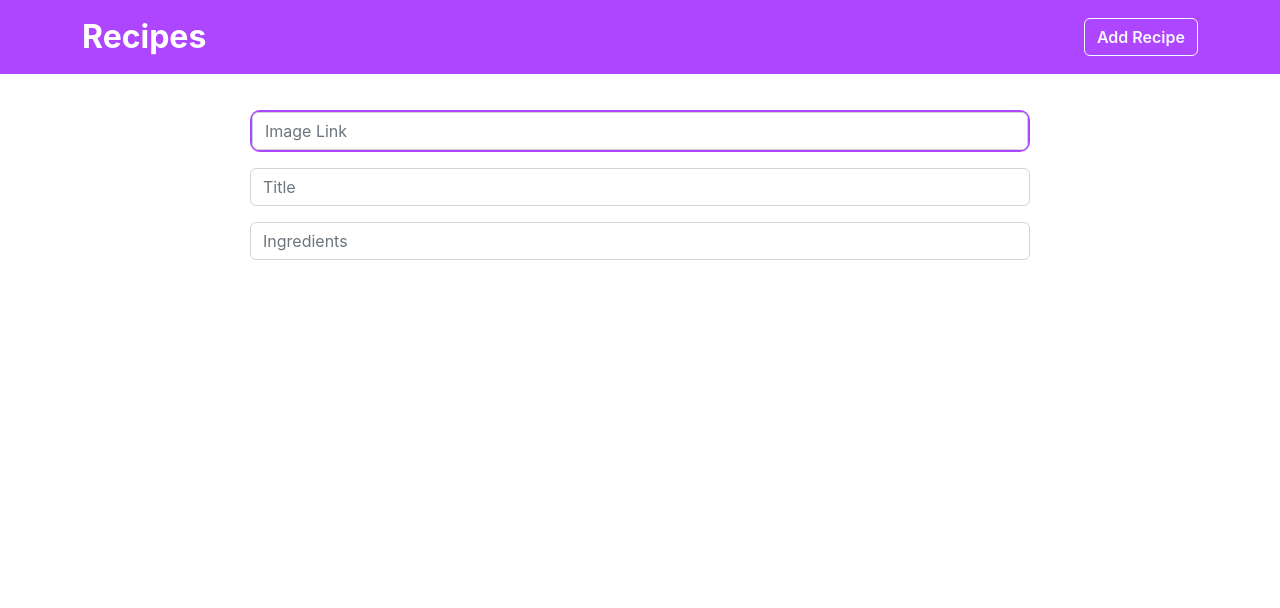
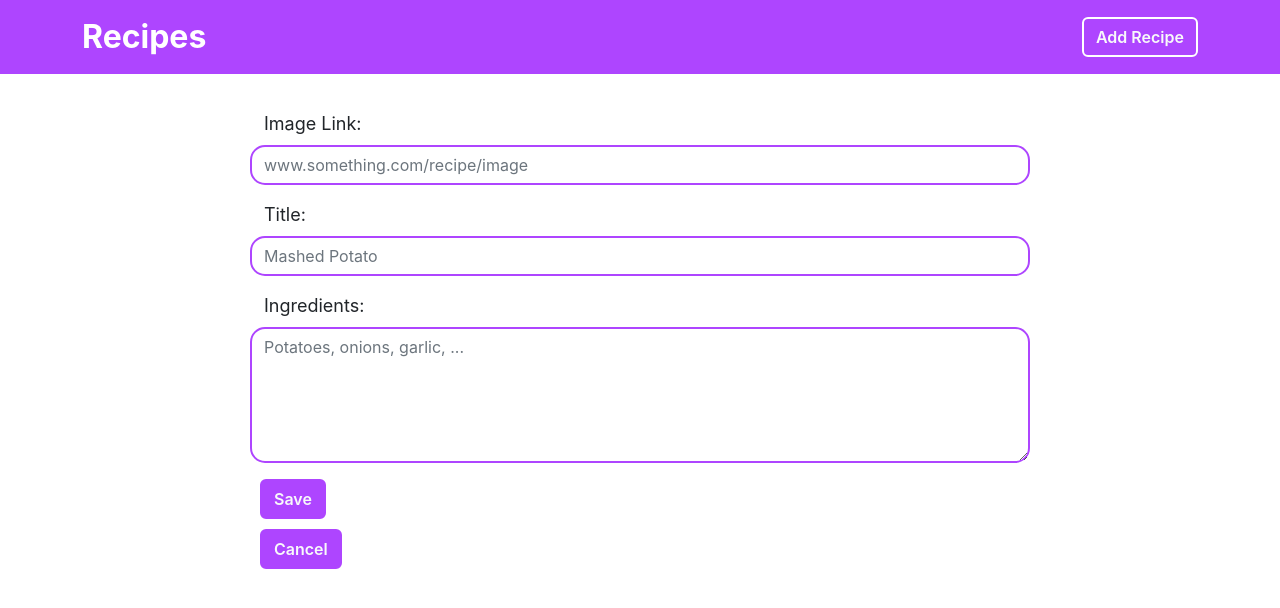
Before and after one commit to hegnemurd/recipes, a React (Create React App) app in the folder project/: page /new-recipe in a window 1280 px wide. Shown: the top 608 px of the page. Built offline with nearby package versions, Linux system fonts and the light colour scheme.

Commit message:
Adding logic for adding a new recipe

```diff
--- a/project/src/components/Nav/Navbar.module.css
+++ b/project/src/components/Nav/Navbar.module.css
@@ -12,13 +12,13 @@
   color: #6600b4;
 }
 
-
 .navbar-brand:focus {
   color: white;
 }
 
 .button {
   font-weight: 600;
+  border: 2px solid white;
 }
 
 .button:hover {
--- a/project/src/components/NewRecipeForm/NewRecipeForm.module.css
+++ b/project/src/components/NewRecipeForm/NewRecipeForm.module.css
@@ -6,8 +6,37 @@
   padding: 10px;
 }
 
-.form-group {
-    border: 2px solid #ae45ff;
-    border-radius: 10px;
+.form-label {
+  display: flex;
+  padding-left: 14px;
+  font-size: large;
+}
 
+.form-input {
+  border: 2px solid #ae45ff;
+  border-radius: 15px;
+  height: fit-content;
 }
+
+.button {
+  font-weight: 600;
+  background-color: #ae45ff;
+  border: 2px solid #ae45ff;
+  margin: 10px;
+  display: flex;
+  justify-content: right;
+}
+
+.button:hover {
+  border: 2px solid #ae45ff;
+  background-color: white;
+  color: #ae45ff;
+  font-weight: 600;
+}
+
+.button:focus {
+  color: #ae45ff;
+  border: #ae45ff;
+  background-color: white;
+  font-weight: 600;
+}
--- a/project/src/components/NewRecipeForm/NewRecipeForm.tsx
+++ b/project/src/components/NewRecipeForm/NewRecipeForm.tsx
@@ -1,21 +1,89 @@
-import { Form } from "react-bootstrap";
+import { Button, Form } from "react-bootstrap";
 import classes from "./NewRecipeForm.module.css";
+import { recipes } from "../../models/Recipes";
+import React from "react";
 
 const NewRecipeForm = () => {
+  const imageChangeHandler = (e: React.ChangeEvent<HTMLInputElement>) => {
+    const newImage = e.currentTarget.value;
+    return newImage;
+    // return console.log(newImage);
+  };
+
+  const titleChangeHandler = (e: React.ChangeEvent<HTMLInputElement>) => {
+    const newTitle = e.currentTarget.value;
+    return newTitle;
+  };
+
+  const ingredientsChangeHandler = (e: React.ChangeEvent<HTMLInputElement>) => {
+    const newIngredients = e.currentTarget.value;
+    return newIngredients;
+  };
+
+  // const blurHandler = (newImage: string) =>{
+  //     saveRecipeHandler(newImage);
+  // }
+
+  const saveRecipeHandler = (
+    newImage: string,
+    newTitle: string,
+    newIngredients: string[]
+  ) => {
+    // const newImageAddress = newImage.target.value;
+    const newTitleName = newTitle;
+    const newIngredientList = newIngredients;
+
+    console.log(newImage);
+    console.log(newTitleName);
+    console.log(newIngredientList);
+
+    recipes.push();
+  };
+
   return (
     <Form className={classes.form}>
-      <Form.Group
-        className={`mb-3 ${classes["form-group"]}`}
-        controlId="formGroupImage"
-      >
-        <Form.Control type="text" placeholder="Image Link" />
+      <Form.Group className="mb-3" controlId="formGroupImage">
+        <Form.Label className={classes["form-label"]}>Image Link:</Form.Label>
+        <Form.Control
+          onChange={imageChangeHandler}
+          onBlur={()=>saveRecipeHandler}
+          type="text"
+          placeholder="www.something.com/recipe/image"
+          className={classes["form-input"]}
+        />
       </Form.Group>
       <Form.Group className="mb-3" controlId="formGroupTitle">
-        <Form.Control type="title" placeholder="Title" />
+        <Form.Label className={classes["form-label"]}>Title:</Form.Label>
+        <Form.Control
+          onChange={titleChangeHandler}
+          onBlur={() => saveRecipeHandler}
+          type="title"
+          placeholder="Mashed Potato"
+          className={classes["form-input"]}
+        />
       </Form.Group>
       <Form.Group className="mb-3" controlId="formGroupIngredients">
-        <Form.Control type="ingredients" placeholder="Ingredients" />
+        <Form.Label className={classes["form-label"]}>Ingredients:</Form.Label>
+        <Form.Control
+          onChange={ingredientsChangeHandler}
+          onBlur={() => saveRecipeHandler}
+          as="textarea"
+          rows={5}
+          type="ingredients"
+          placeholder="Potatoes, onions, garlic, ..."
+          className={classes["form-input"]}
+        />
       </Form.Group>
+      <Button
+        variant="outline-light"
+        className={classes.button}
+        // onSubmit={saveRecipeHandler}
+      >
+        Save
+      </Button>
+      <Button variant="outline-light" className={classes.button}>
+        Cancel
+      </Button>
     </Form>
   );
 };
--- a/project/src/components/Recipes/RecipeItem.module.css
+++ b/project/src/components/Recipes/RecipeItem.module.css
@@ -1,15 +1,31 @@
-.col {
-  border: 2px solid #ae45ff;
+.card {
+  border: 3px solid #ae45ff;
   border-radius: 20px;
   text-align: center;
   margin-top: 50px;
+  width: 18rem;
+  height: fit-content;
 }
 
 img {
-  width: -webkit-fill-available;
-  height: -webkit-fill-available;
+  width: 18rem;
   margin-top: 10px;
   border-radius: 20px;
+}
+
+.title {
+  font-weight: 700;
+  font-size: xx-large;
+}
+
+p {
+  display: flex;
+  text-align: start;
+  padding-left: 10px;
+  margin-top: 15px;
+  margin-bottom: 5px;
+  font-weight: 600;
+  font-size: large;
 }
 
 ul {
@@ -23,12 +39,23 @@ ul {
 }
 
 .button {
+  font-weight: 600;
   background-color: #ae45ff;
-  border: none;
+  border: 2px solid #ae45ff;
 }
 
 .button:hover {
-  background-color: #9d22fc;
+  border: 2px solid #ae45ff;
+  background-color: white;
+  color: #ae45ff;
+  font-weight: 600;
+}
+
+.button:focus {
+  color: #ae45ff;
+  border: #ae45ff;
+  background-color: white;
+  font-weight: 600;
 }
 
 @media (min-width: 0px) {
--- a/project/src/components/Recipes/RecipeItem.tsx
+++ b/project/src/components/Recipes/RecipeItem.tsx
@@ -1,27 +1,29 @@
 import { Link } from "react-router-dom";
 
 import Recipe from "../../models/Recipes";
-import { Button, Col } from "react-bootstrap";
+import { Button, Card } from "react-bootstrap";
 import classes from "./RecipeItem.module.css";
 
 const RecipeItem: React.FC<Recipe> = (props: Recipe) => {
   return (
-    <Col md={3} className={classes.col}>
-      <div>
-        <img alt="recipe" src={props.img} className="height: 200px" />
-        <h2>{props.recipeName}</h2>
-        <ul>
-          {props.ingredients.map((ingredient: string) => (
-            <li key={ingredient}>{ingredient}</li>
-          ))}
-        </ul>
+    <Card className={classes.card}>
+      <Card.Img alt="recipe" src={props.img} className="height: 200px" />
+      <Card.Body>
+        <Card.Title className={classes.title}>{props.recipeName}</Card.Title>
+        <Card.Body>
+          <ul>
+            {props.ingredients.map((ingredient: string) => (
+              <li key={ingredient}>{ingredient}</li>
+            ))}
+          </ul>
+        </Card.Body>
         <Link className="btn" to={`/recipe-details/${props.id}`}>
-          <Button className={classes.button} variant="dark">
+          <Button variant="outline-light" className={classes.button}>
             Details
           </Button>
         </Link>
-      </div>
-    </Col>
+      </Card.Body>
+    </Card>
   );
 };
 
--- a/project/src/models/Recipes.ts
+++ b/project/src/models/Recipes.ts
@@ -11,7 +11,7 @@ export const recipes: Recipe[] = [
     img: "https://images.unsplash.com/photo-1614777986387-015c2a89b696?ixlib=rb-4.0.3&ixid=MnwxMjA3fDB8MHxwaG90by1wYWdlfHx8fGVufDB8fHx8&auto=format&fit=crop&w=687&q=80",
     recipeName: "Spaghetti Bolognese",
     ingredients: [
-      "Olive oil",
+      "olive oil",
       "onions",
       "garlic",
       "rosemary",
@@ -25,7 +25,7 @@ export const recipes: Recipe[] = [
     img: "https://images.unsplash.com/photo-1631292784640-2b24be784d5d?ixlib=rb-4.0.3&ixid=MnwxMjA3fDB8MHxwaG90by1wYWdlfHx8fGVufDB8fHx8&auto=format&fit=crop&w=880&q=80",
     recipeName: "Chicken Curry",
     ingredients: [
-      "Olive oil",
+      "olive oil",
       "onion",
       "garlic",
       "ginger",
@@ -42,7 +42,7 @@ export const recipes: Recipe[] = [
     img: "https://images.unsplash.com/photo-1476718406336-bb5a9690ee2a?ixlib=rb-4.0.3&ixid=MnwxMjA3fDB8MHxwaG90by1wYWdlfHx8fGVufDB8fHx8&auto=format&fit=crop&w=687&q=80",
     recipeName: "Lentil Soup",
     ingredients: [
-      "Vegetable stock",
+      "vegetable stock",
       "red lentils",
       "carrots",
       "leeks",
```
